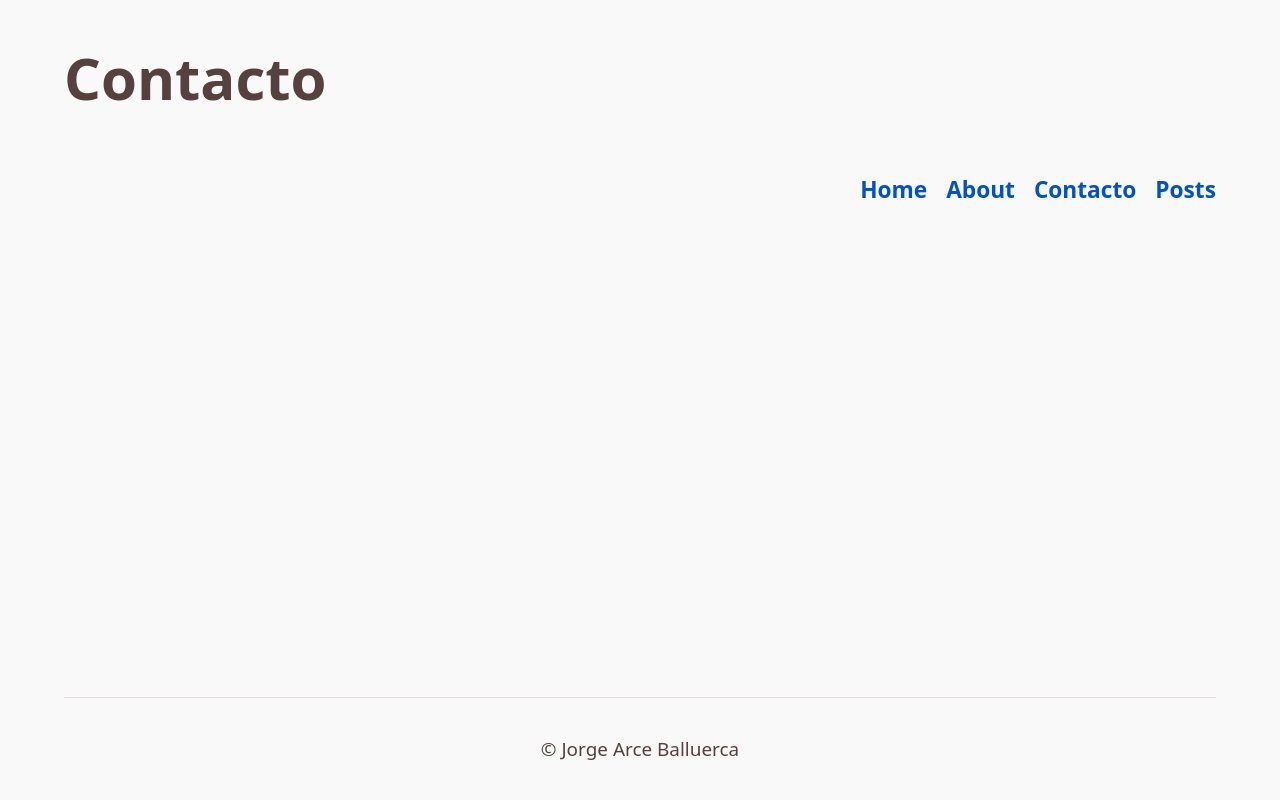
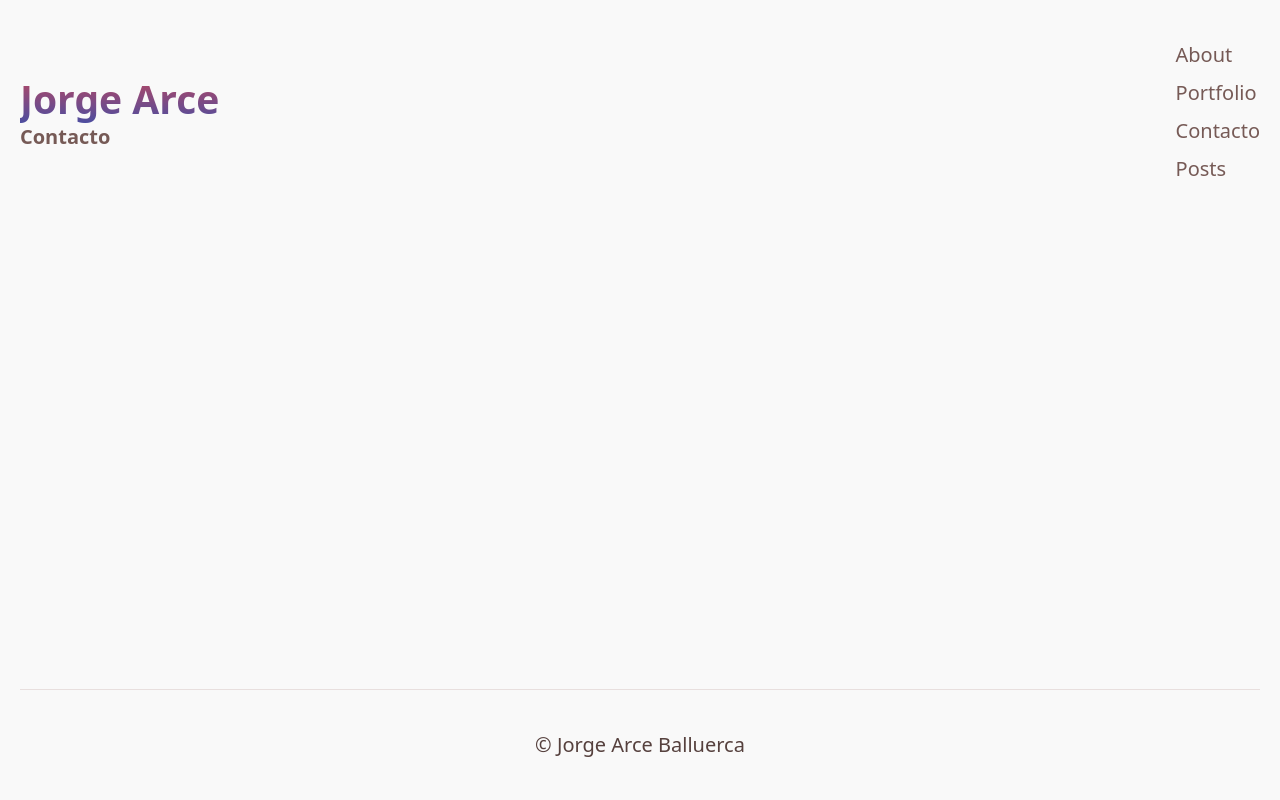
Before and after one commit to jorgeabf/jorgeabf, an Astro site: page /contacto in a window 1280 px wide. Built offline with nearby package versions, Linux system fonts and the light colour scheme; Astro itself is replaced by a stand-in of ours.

Commit message:
Maquetado Layout con grid

```diff
--- a/src/components/Container.astro
+++ b/src/components/Container.astro
@@ -4,11 +4,22 @@
 
 <style>
     .container {
-        width: 90%;
+        --max-width: 1300px;
+        width: 100%;
+        max-width: var(--max-width);
         min-height: 100vh;
-        max-width: 1200px;
+        padding: 2em 1em 0;
         margin-inline: auto;
-        display: flex;
-        flex-direction: column;
+        background-color: var(--color-bg);
+        display: grid;
+        align-items: center;
+
+        gap: 2em 1em;
+        grid-template-columns: 1fr 1fr min-content;
+        grid-template-rows: min-content 1fr min-content;
+        grid-template-areas:
+            "header header menu"
+            "main main main"
+            "footer footer footer";
     }
 </style>
--- a/src/components/Footer.astro
+++ b/src/components/Footer.astro
@@ -1,8 +1,8 @@
 <footer>&copy; Jorge Arce Balluerca</footer>
 <style>
     footer {
+        grid-area: footer;
         width: 100%;
-        margin-top: auto;
         padding-block: 2em;
         text-align: center;
         border-top: 1px solid var(--border-color);
--- a/src/components/Menu.astro
+++ b/src/components/Menu.astro
@@ -1,24 +1,20 @@
 ---
 const links = [
     {
-        name: 'Home',
+        name: 'about',
         url: '/',
-        icon: 'home',
     },
     {
-        name: 'About',
-        url: '/about',
-        icon: 'info',
+        name: 'Portfolio',
+        url: '/portfolio',
     },
     {
         name: 'Contacto',
         url: '/contacto',
-        icon: 'phone',
     },
     {
         name: 'Posts',
         url: '/posts',
-        icon: 'user-plus',
     },
 ];
 ---
@@ -37,11 +33,15 @@ const links = [
 
 <style>
     .nav {
+        justify-self: flex-end;
+        grid-area: menu;
+        width: fit-content;
+        padding: 0;
+        margin: 0;
         display: flex;
-        flex-direction: row;
-        justify-content: flex-end;
-        align-items: center;
-        gap: 1rem;
+        flex-direction: column;
+        align-items: flex-start;
+        gap: .5rem;
     }
 
     .nav__item {
@@ -53,9 +53,11 @@ const links = [
 
     .nav__link {
         text-transform: capitalize;
-        text-decoration: none;
-        color: var(--color-primary);
-        font-size: 1.2rem;
-        font-weight: bold;
+        font-weight: 500;
+        color: var(--color-text-light)
+    }
+
+    .nav__link:is(:hover, :active, :focus) {
+        color: var(--color-secondary)
     }
 </style>
--- a/src/components/Titulo.astro
+++ b/src/components/Titulo.astro
@@ -6,27 +6,40 @@ export interface Props {
 const { titulo, span } = Astro.props;
 ---
 
-<h1>{titulo} <span class="text-gradient">{span}</span></h1>
+<h1><span class="text-gradient">{span}</span><br>{titulo}</h1>
 
 <style>
-    :root {
+    h1 {
         --astro-gradient: linear-gradient(0deg, var(--color-primary), var(--color-secondary));
-    }
-
-    h1 {
-        margin: 2rem 0;
+        grid-area: header;
+        margin: 0;
         width: 100%;
+        line-height: 1.25;
+        font-size: var(--fs-1);
+        text-align: left;
+        color: var(--color-text-light);
     }
 
     .text-gradient {
+        font-size: var(--fs-4);
         font-weight: 900;
         background-image: var(--astro-gradient);
         -webkit-background-clip: text;
         -webkit-text-fill-color: transparent;
         background-size: 100% 200%;
         background-position-y: 100%;
-        border-radius: 0.4rem;
         animation: pulse 4s ease-in-out infinite;
+    }
+
+    @media (hover:hover) {
+        h1 {
+            flex-direction: row;
+            font-size: var(--fs-3);
+        }
+
+        .text-gradient {
+            font-size: var(--fs-5);
+        }
     }
 
     @keyframes pulse {
--- a/src/layouts/Layout.astro
+++ b/src/layouts/Layout.astro
@@ -21,19 +21,26 @@ const { title } = Astro.props as Props;
 </body>
 
 </html>
-<style>
+
+<style is:global>
     :root {
-        --font-small: clamp(.85rem, 0.14vw + 0.80rem, 0.9rem);
-        --font-base: clamp(1rem, 0.34vw + 0.91rem, 1.19rem);
-        --font-lg: clamp(1.2rem, 0.7vw + 1.2rem, 1.5rem);
-        --font-xl: clamp(2.2rem, 2.1vw + 1.65rem, 3.55rem);
+        --fs--2: clamp(0.64rem, calc(0.71rem + -0.10vw), 0.69rem);
+        --fs--1: clamp(0.80rem, calc(0.85rem + -0.06vw), 0.83rem);
+        --fs-0: clamp(1.00rem, calc(1.00rem + 0.00vw), 1.00rem);
+        --fs-1: clamp(1.20rem, calc(1.18rem + 0.09vw), 1.25rem);
+        --fs-2: clamp(1.44rem, calc(1.40rem + 0.22vw), 1.56rem);
+        --fs-3: clamp(1.73rem, calc(1.65rem + 0.41vw), 1.95rem);
+        --fs-4: clamp(2.07rem, calc(1.94rem + 0.67vw), 2.44rem);
+        --fs-5: clamp(2.49rem, calc(2.28rem + 1.02vw), 3.05rem);
+
 
         --color-text: hsl(8, 16%, 29%);
+        --color-text-light: hsl(8, 16%, 40%);
         --color-bg: hsl(0, 0%, 97.5%);
         --border-color: hsl(8, 18%, 89%);
-        --color-primary: #0051CD;
-        --color-primary-light: #0080FF;
-        --color-secondary: #F1433F;
+        --color-primary: hsl(216, 100%, 40%);
+        --color-primary-light: hsl(210, 100%, 50%);
+        --color-secondary: hsl(1, 86%, 60%);
     }
 
     *,
@@ -47,22 +54,27 @@ const { title } = Astro.props as Props;
         min-height: 100vh;
     }
 
-    html {
+    body {
+        margin: 0;
+        line-height: 1.5;
         font-family: system-ui, sans-serif;
-        font-size: var(--font-base);
+        font-size: var(--fs-1);
+        background-color: var(--color-bg);
         color: var(--color-text);
-        background-color: var(--color-bg);
     }
 
-    body {
-        margin: 0;
+    main {
+        grid-area: main;
     }
 
-    :global(h1) {
-        font-size: var(--font-xl);
+    a {
+        color: var(--color-primary);
+        outline: none;
+        text-decoration: none;
+        transition: color .2s ease-in-out;
     }
 
-    :global(h2) {
-        font-size: var(--font-lg);
+    a:is(:hover, :active, :focus) {
+        color: var(--color-secondary)
     }
 </style>
--- a/src/pages/contacto.astro
+++ b/src/pages/contacto.astro
@@ -8,8 +8,8 @@ import Footer from "../components/Footer.astro";
 
 <Layout title="Contacto">
     <Container>
-        <Titulo titulo="Contacto" span="" />
         <Menu />
+        <Titulo titulo="Contacto" span="Jorge Arce" />
         <Footer />
     </Container>
 </Layout>
--- a/src/pages/about.astro
+++ b/src/pages/portfolio.astro
@@ -6,10 +6,10 @@ import Menu from "../components/Menu.astro";
 import Footer from "../components/Footer.astro";
 ---
 
-<Layout title="About">
+<Layout title="Portfolio">
     <Container>
-        <Titulo titulo="About" span="" />
         <Menu />
+        <Titulo titulo="Portfolio" span="Jorge Arce" />
         <Footer />
     </Container>
 </Layout>
```
Also changed, not shown: src/pages/index.astro (+18 -4 lines).
